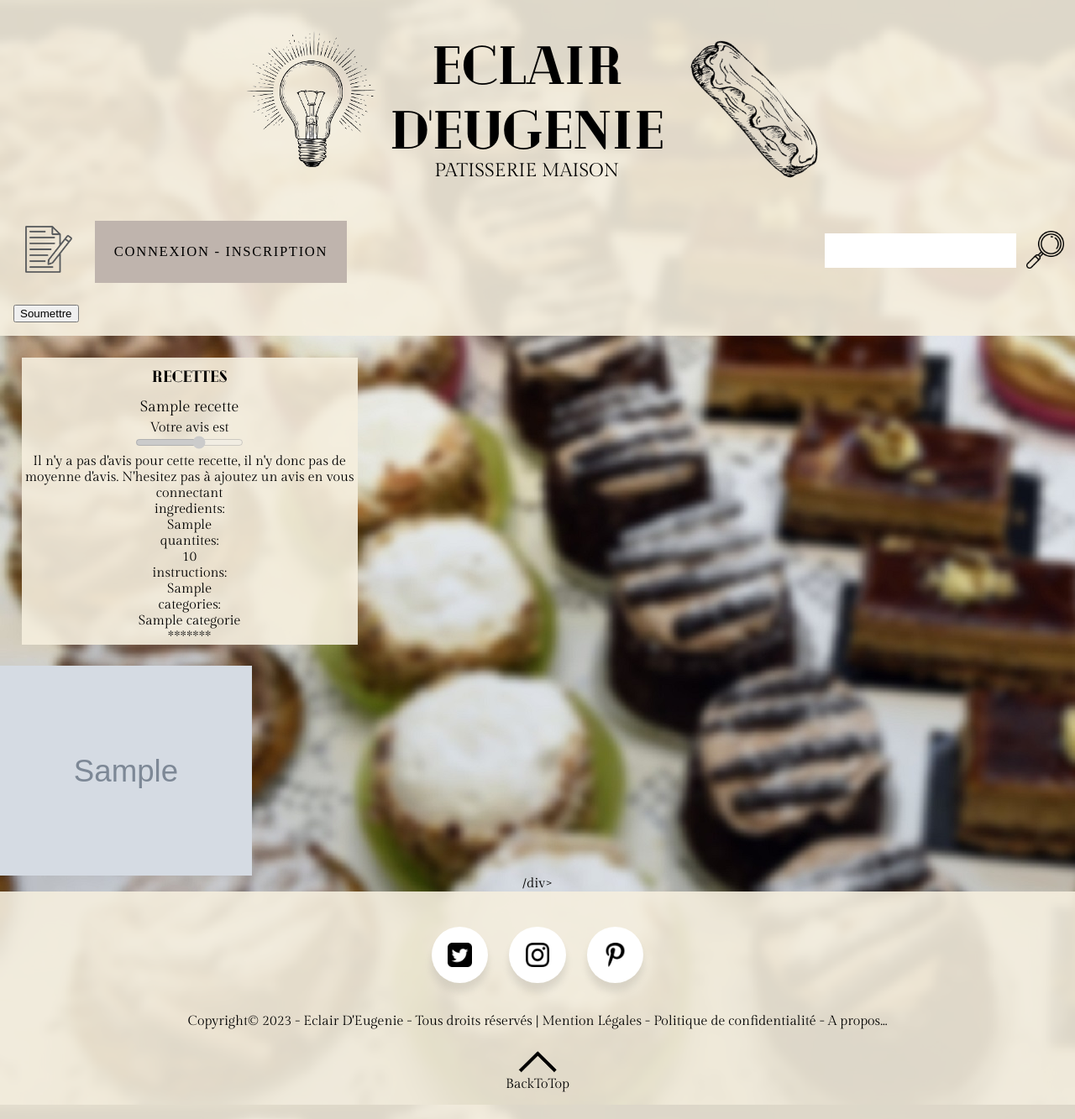
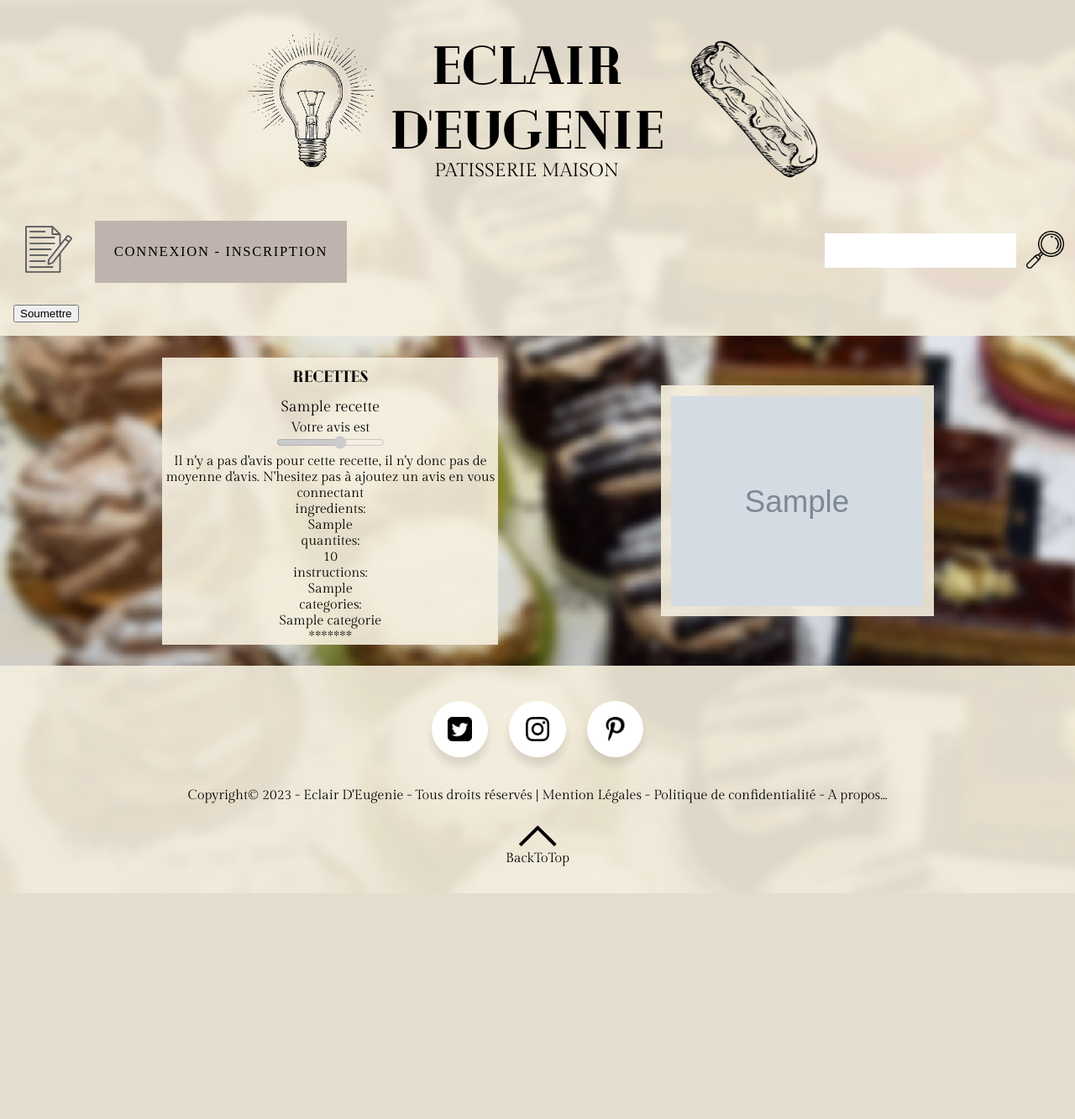
Before and after one commit to FrancoisToureille/projet_developpement_web, a PHP site: page /Recette/afficheRecette/1 in a window 1280 px wide. Shown: the whole page at 84% size. After the commit the page ends 1064 px from the top, so only its background shows below. Run offline with PHP 8.4, Linux system fonts and the light colour scheme; the visitor is signed in with stand-in values (Sample User, id 1); tables that the repository leaves empty or names only in its code hold one stand-in row (values such as "Sample post"); grey boxes marked "Sample" are stand-in pictures.

Commit message:
css affichage images recette recherchées

```diff
--- a/htdocs/Vues/recette/grosBlocFin.php
+++ b/htdocs/Vues/recette/grosBlocFin.php
@@ -1,3 +1,3 @@
 <?php
 
-echo "/div>" ;
+echo "</div>" ;
--- a/htdocs/style/styleIndex.css
+++ b/htdocs/style/styleIndex.css
@@ -717,6 +717,7 @@ footer{
 .image{
     width: 300px;
     height: 250px;
+    padding: 1vw;
 }
 
 #blocRecettes{
@@ -772,6 +773,17 @@ footer{
 
 .resultRecherche{
     padding: 0.9vw;
+}
+
+.blocRecette{
+    display: flex;
+    flex-direction: row;
+    justify-content: space-evenly;
+}
+
+#img_recette{
+    background-color: rgba(246, 239, 222, 0.9);
+
 }
 
 @media all and (min-width:0px) and (max-width: 450px) {
```
